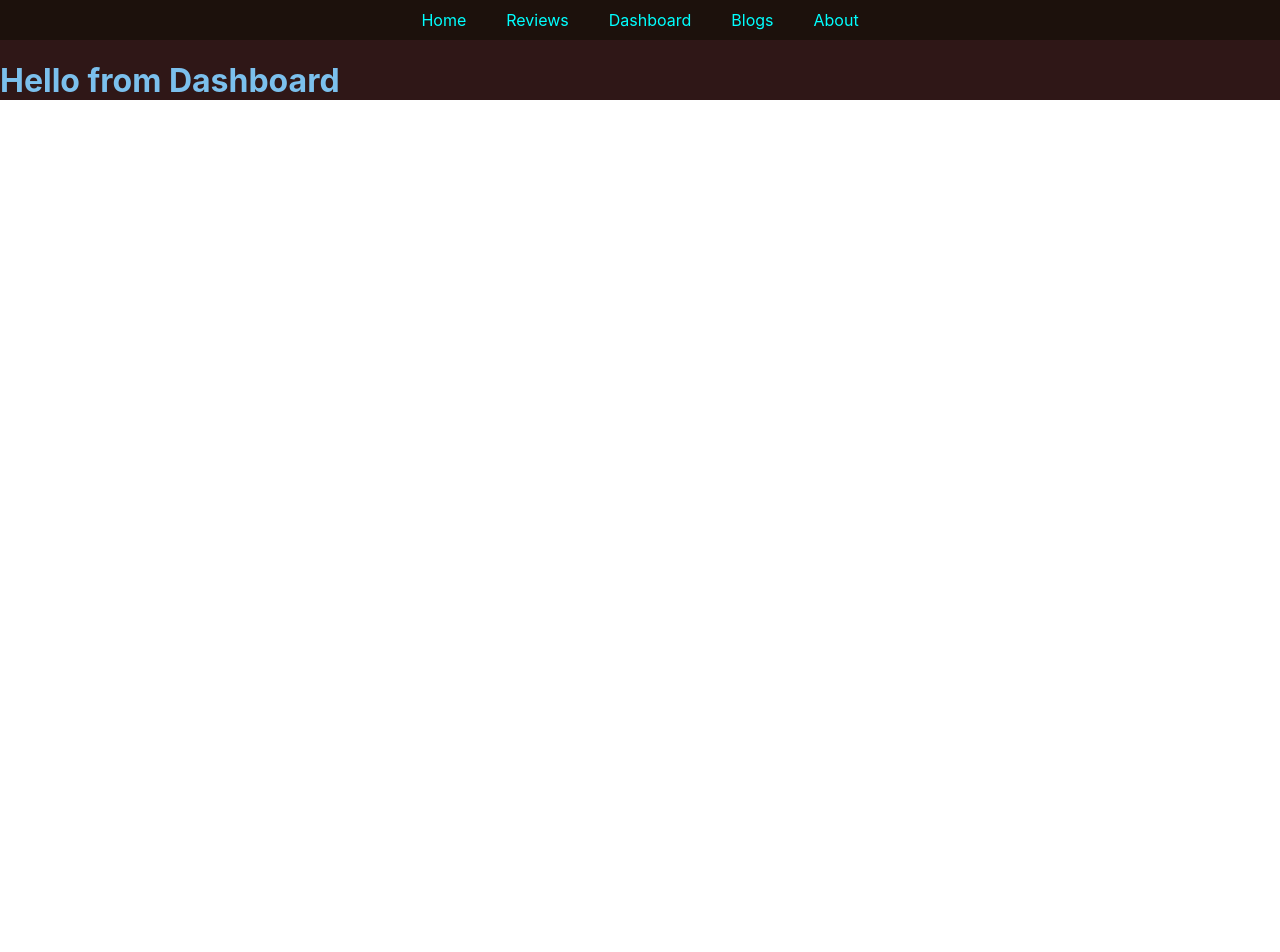
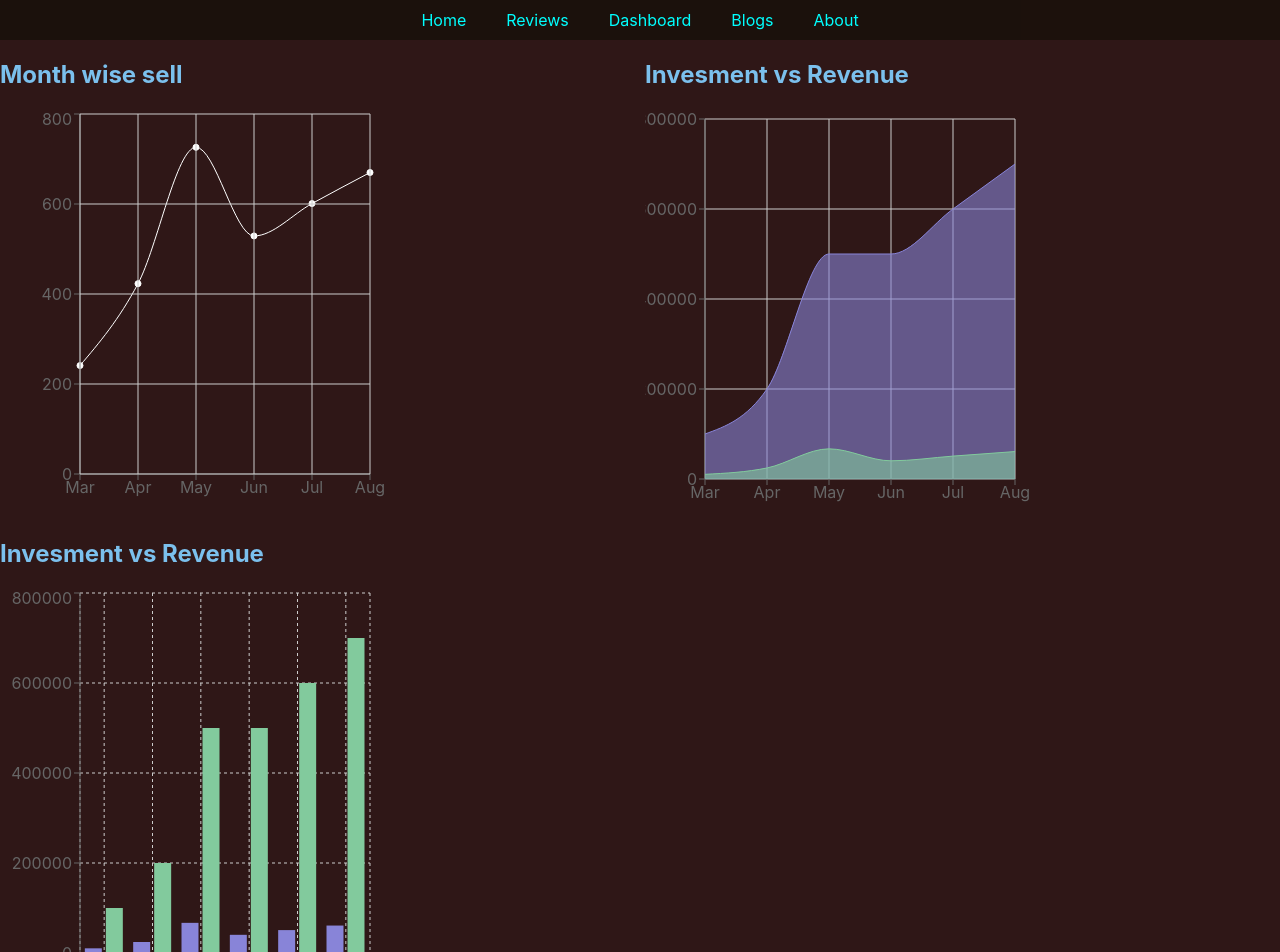
Before and after one commit to uday-g-ithub15/Laptop-Zone, a React (Create React App) app: page /dashboard in a window 1280 px wide. Shown: the top 952 px of the page. Before the commit the page ends 800 px from the top, so only its background shows below. Built offline with nearby package versions, Linux system fonts and the light colour scheme.

Commit message:
Complete dashboard and litte css

```diff
--- a/package.json
+++ b/package.json
@@ -6,10 +6,11 @@
     "@testing-library/jest-dom": "^5.16.3",
     "@testing-library/react": "^12.1.4",
     "@testing-library/user-event": "^13.5.0",
-    "react": "^18.0.0",
-    "react-dom": "^18.0.0",
+    "react": "^17.0.0",
+    "react-dom": "^17.0.0",
     "react-router-dom": "^6.3.0",
     "react-scripts": "5.0.0",
+    "recharts": "^2.1.9",
     "web-vitals": "^2.1.4"
   },
   "scripts": {
--- /dev/null
+++ b/public/data.json
@@ -0,0 +1,38 @@
+[
+    {
+        "month": "Mar",
+        "investment": 100000,
+        "sell": 241,
+        "revenue": 10401
+    },
+    {
+        "month": "Apr",
+        "investment": 200000,
+        "sell": 423,
+        "revenue": 24500
+    },
+    {
+        "month": "May",
+        "investment": 500000,
+        "sell": 726,
+        "revenue": 67010
+    },
+    {
+        "month": "Jun",
+        "investment": 500000,
+        "sell": 529,
+        "revenue": 40405
+    },
+    {
+        "month": "Jul",
+        "investment": 600000,
+        "sell": 601,
+        "revenue": 50900
+    },
+    {
+        "month": "Aug",
+        "investment": 700000,
+        "sell": 670,
+        "revenue": 61000
+    }
+]
--- a/src/components/Blogs/Blogs.css
+++ b/src/components/Blogs/Blogs.css
@@ -0,0 +1,4 @@
+.blogs-container  {
+    color: #d5cbcb;
+    padding: 20px;
+}
--- a/src/components/Blogs/Blogs.js
+++ b/src/components/Blogs/Blogs.js
@@ -1,34 +1,58 @@
-import React from 'react';
+import React from "react";
+import "./Blogs.css";
 
 const Blogs = () => {
   return (
-        <div>
+    <div className="blogs-container">
       <section>
         <h2>What is context api ?</h2>
-                <p><b>
-                    Context is a process that can make the props drilling easier.In basic react application, data passes parent component to child components as props.But if we want to passes data to child of child component,in that case the process 'props drilling' is not so easy. For removing this problem, now we can use context.Context is just like a global variable.
-                    </b></p>
+        <p>
+          Context is a process that can make the props drilling easier.In basic
+          react application, data passes parent component to child components as
+          props.But if we want to passes data to child of child component,in
+          that case the process 'props drilling' is not so easy. For removing
+          this problem, now we can use context.Context is just like a global
+          variable.
+        </p>
       </section>
       <section>
         <h2>What is semantic tag ?</h2>
-                <p><b>
-                    Semantic html elements are those that explain their meaning as human readable.It exactly defines its content.Some of semantic elements are <code>&lt;header&gt;</code>, <code>&lt;nav&gt;</code>, <code>&lt;section&gt;</code>, <code>&lt;article&gt;</code>, <code>&lt;aside&gt;</code>, and <code>&lt;footer&gt;</code> act more or less like <code>&lt;div&gt;</code> elements.Semantic elements makes code easier to read.It has greater accessibility.
-                    </b></p>
+        <p>
+          Semantic html elements are those that explain their meaning as human
+          readable.It exactly defines its content.Some of semantic elements are{" "}
+          <code>&lt;header&gt;</code>, <code>&lt;nav&gt;</code>,{" "}
+          <code>&lt;section&gt;</code>, <code>&lt;article&gt;</code>,{" "}
+          <code>&lt;aside&gt;</code>, and <code>&lt;footer&gt;</code> act more
+          or less like <code>&lt;div&gt;</code> elements.Semantic elements makes
+          code easier to read.It has greater accessibility.
+        </p>
       </section>
       <section>
-                <h2>What is the difference among inline, block and inline-block elements ?</h2>
-                <article><b>
+        <h2>
+          What is the difference among inline, block and inline-block elements ?
+        </h2>
+        <article>
           <p>1. Inline elements</p>
-                    <p>It doesn't allows to set width and height on the element.Some of inline elements are <code>&lt;a&gt; , &lt;span&gt;</code> etc.</p>
-                    </b></article>
-                <article><b>
+          <p>
+            It doesn't allows to set width and height on the element.Some of
+            inline elements are <code>&lt;a&gt; , &lt;span&gt;</code> etc.
+          </p>
+        </article>
+        <article>
           <p>2.inline-Block elements</p>
-                    <p>It allows to set width and height on the element.But there are not elements that initially set up as inline-block.We can an element inline-block using <code>display:inline-block;</code></p>
-                    </b></article>
-                <article><b>
+          <p>
+            It allows to set width and height on the element.But there are not
+            elements that initially set up as inline-block.We can an element
+            inline-block using <code>display:inline-block;</code>
+          </p>
+        </article>
+        <article>
           <p>1. Block elements</p>
-                    <p>It starts on a new line and takes up full width.Some of block elements are <code>&lt;div&gt; , &lt;p&gt;</code> etc.</p>
-                    </b></article>
+          <p>
+            It starts on a new line and takes up full width.Some of block
+            elements are <code>&lt;div&gt; , &lt;p&gt;</code> etc.
+          </p>
+        </article>
       </section>
     </div>
   );
--- a/src/components/Dashboard/Dashboard.css
+++ b/src/components/Dashboard/Dashboard.css
@@ -0,0 +1,5 @@
+.chart-container{
+    display: grid;
+    grid-template-columns: 1fr 1fr;
+    grid-gap: 10px;
+}
--- a/src/components/Dashboard/Dashboard.js
+++ b/src/components/Dashboard/Dashboard.js
@@ -1,11 +1,105 @@
-import React from 'react';
+import React, { useEffect, useState } from "react";
+import "./Dashboard.css";
+import {
+  Area,
+  AreaChart,
+  Bar,
+  BarChart,
+  CartesianGrid,
+  Line,
+  LineChart,
+  Tooltip,
+  XAxis,
+  YAxis,
+} from "recharts";
 
 const Dashboard = () => {
-    return (
-        <div>
-            <h1>Hello from Dashboard</h1>
-        </div>
-    );
+  const [data, setData] = useState([]);
+  useEffect(() => {
+    fetch(`data.json`)
+      .then((res) => res.json())
+      .then((data) => setData(data));
+  }, []);
+
+  return (
+    <div className="chart-container">
+      <div>
+        <h2>Month wise sell</h2>
+        <LineChart
+          width={400}
+          height={400}
+          data={data}
+          margin={{
+            top: 5,
+            right: 30,
+            left: 20,
+            bottom: 5,
+          }}
+        >
+          <Line type="monotone" dataKey="sell" stroke="#ffffff"></Line>
+          <XAxis dataKey="month"></XAxis>
+          <YAxis />
+          <CartesianGrid />
+        </LineChart>
+      </div>
+      <div>
+        <h2>
+          Invesment <b>vs</b> Revenue
+        </h2>
+        <AreaChart
+          width={400}
+          height={400}
+          data={data}
+          margin={{
+            top: 10,
+            right: 30,
+            left: 0,
+            bottom: 0,
+          }}
+        >
+          <CartesianGrid />
+          <Tooltip />
+          <XAxis dataKey="month"></XAxis>
+          <YAxis />
+          <Area
+            type="monotone"
+            dataKey="investment"
+            stroke="#8884d8"
+            fill="#8884d8"
+          ></Area>
+          <Area
+            type="monotone"
+            dataKey="revenue"
+            stroke="#82ca9d"
+            fill="#82ca9d"
+          ></Area>
+        </AreaChart>
+      </div>
+      <div>
+        <h2>
+          Invesment <b>vs</b> Revenue
+        </h2>
+        <BarChart
+          width={400}
+          height={400}
+          data={data}
+          margin={{
+            top: 5,
+            right: 30,
+            left: 20,
+            bottom: 5,
+          }}
+        >
+          <CartesianGrid strokeDasharray="3 3" />
+          <XAxis dataKey="month" />
+          <YAxis />
+          <Tooltip />
+          <Bar dataKey="revenue" fill="#8884d8" />
+          <Bar dataKey="investment" fill="#82ca9d" />
+        </BarChart>
+      </div>
+    </div>
+  );
 };
 
 export default Dashboard;
```
Also changed, not shown: 1 other file (tests, documents, lock files or other folders). Lines whose indentation alone changed are shown as unchanged.
